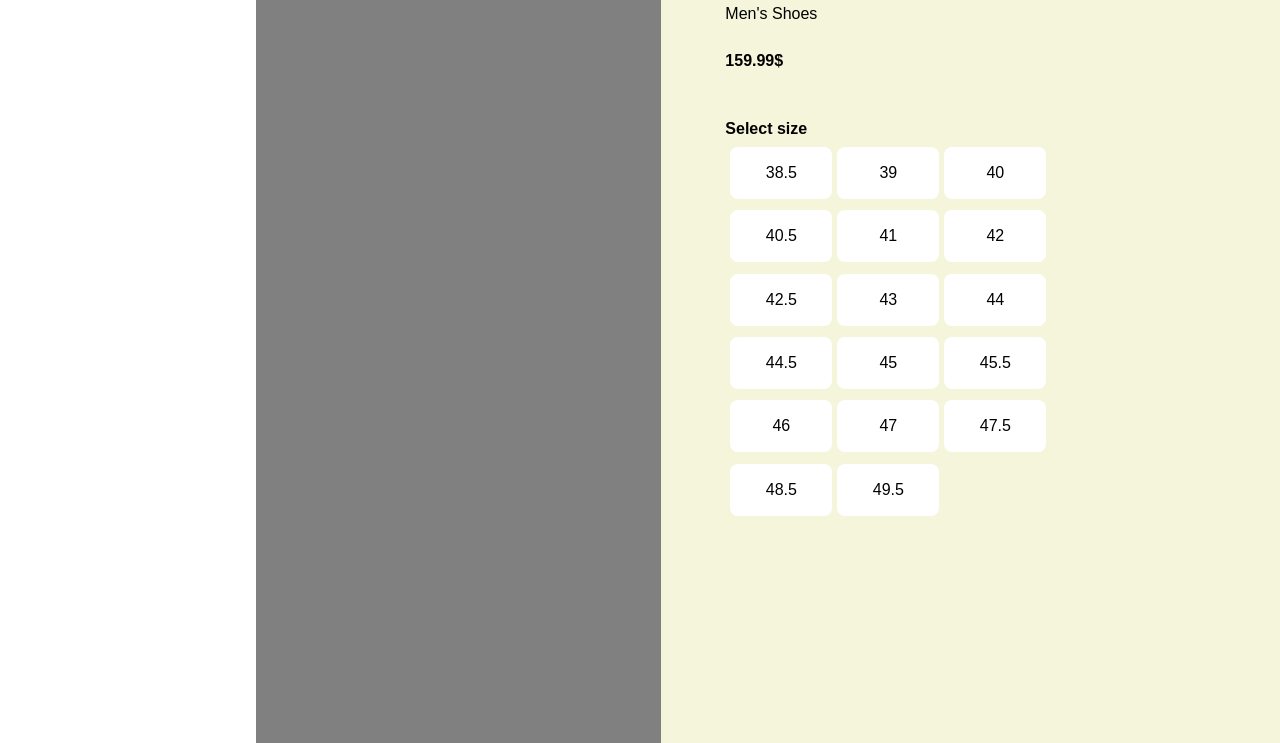
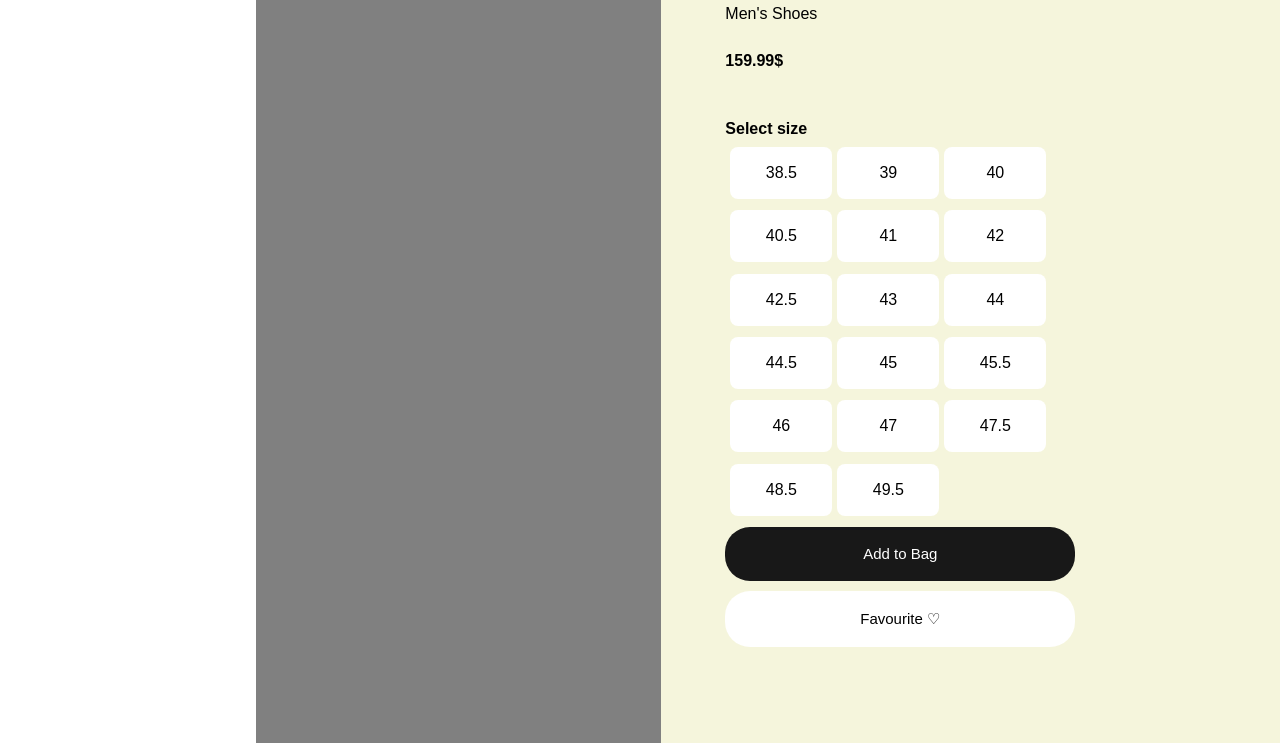
Before and after one commit to beersaa/nikeBezierCurve, a plain HTML site: page index.html in a window 1280 px wide. Shown: the part 857-1600 px from the top of the page. Drawn offline with Linux system fonts and the light colour scheme.

Commit message:
sizing working

```diff
--- a/css/main.css
+++ b/css/main.css
@@ -116,3 +116,40 @@ div{
 .selected-border {
     border-color: black !important;
 }
+.field-buttons{
+    display: flex;
+    flex-wrap: wrap;
+    width: 350px;
+    height: 120px;
+}
+.bag{
+    width: 350px;
+    background-color: rgb(24, 24, 24);
+    color: white;
+    font-size: 15px;
+    font-weight: normal;
+    border-radius: 25px;
+    outline: 0px;
+    border: 0;
+}
+.bag:hover{
+    cursor: pointer;
+    background-color: rgb(87, 87, 87);
+}
+.fav{
+    margin-top: 10px;
+    background-color: white;
+    color: black;
+    width: 350px;
+    font-size: 15px;
+    border-radius: 25px;
+    outline: 0px;
+    border: 1px solid transparent;
+}
+.fav:hover{
+    cursor: pointer;
+    border-color: black;
+}
+.button-transition {
+    transition: all 0.3s ease-in-out;
+}
--- a/index.html
+++ b/index.html
@@ -58,6 +58,10 @@
 					<div class="size-box" onclick="toggleBorder(this)">48.5</div>
 					<div class="size-box" onclick="toggleBorder(this)">49.5</div>
 				</div>
+				<div class="field-buttons">
+					<button class="bag">Add to Bag</button>
+					<button id="fav" class="fav" onclick="changeButtonText()">Favourite ♡</button> <!--♡ ♥️-->
+				</div>
 			</div>
 		</div>
 	</div>
@@ -69,6 +73,20 @@
 		});
 		element.classList.add('selected-border');
 	}
+	function changeButtonText() {
+		var button = document.getElementById('fav');
+
+		button.classList.add('button-transition');
+
+		setTimeout(function() {
+			if (button.textContent === 'Favourite ♡') {
+				button.textContent = 'Favourite ♥️';
+			} else {
+				button.textContent = 'Favourite ♡';
+			}
+			button.classList.remove('button-transition');
+		}, 300);
+	}
 	</script>
 </body>
 </html>
```
